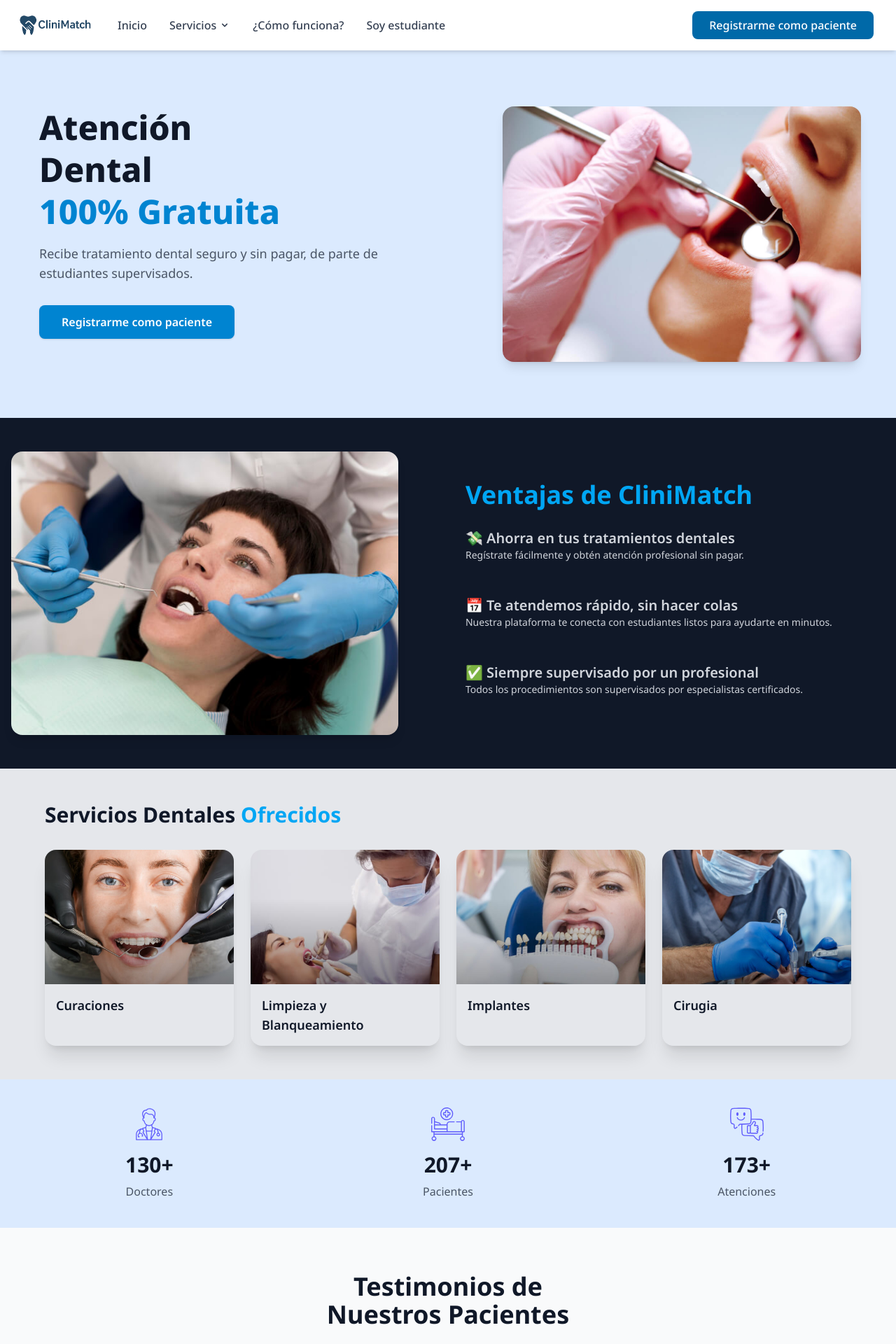
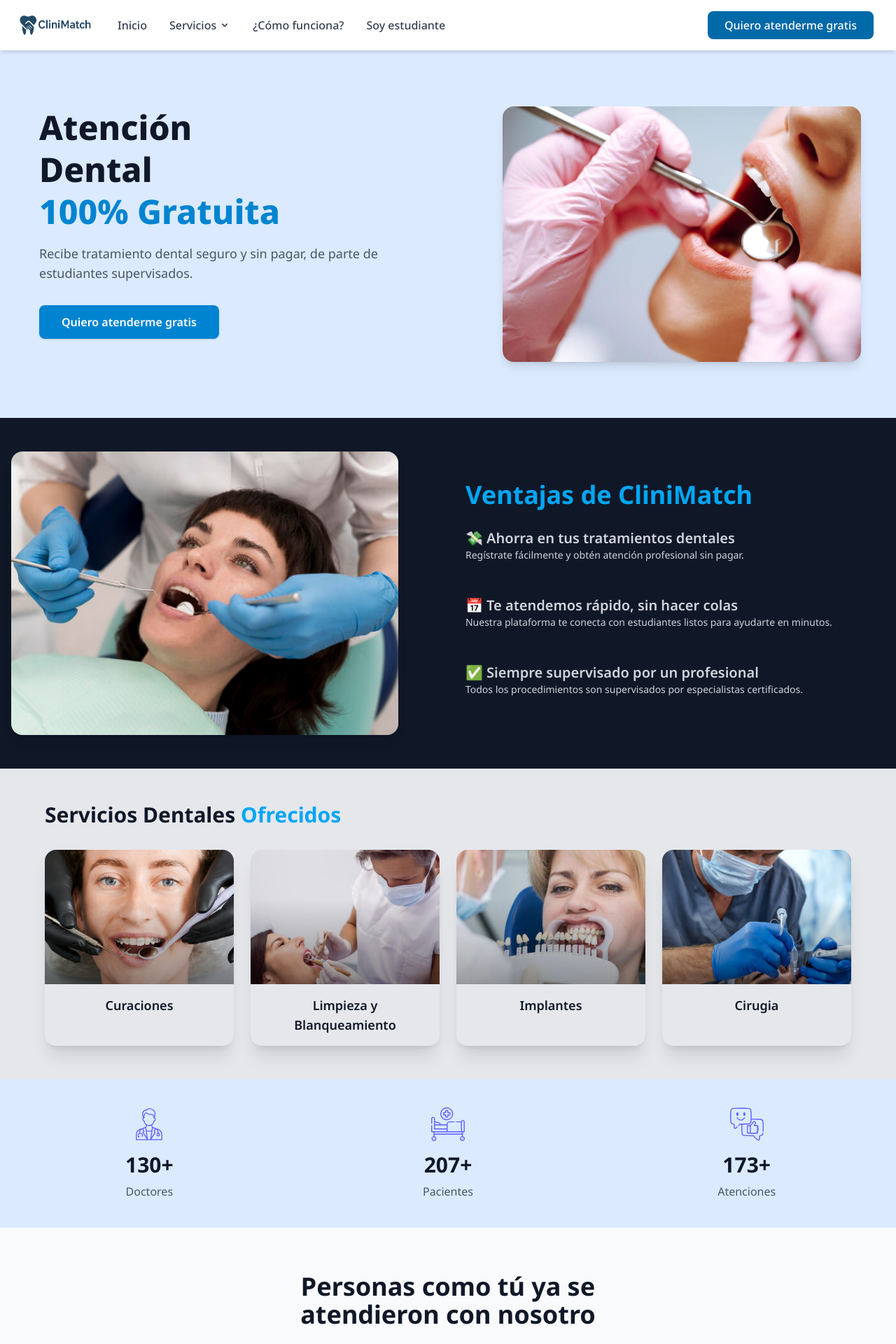
Before and after one commit to CesarArm/clinimatch, an Angular app: page / in a window 1280 px wide. Shown: the top 1920 px of the page at 70% size. Built offline with nearby package versions, Linux system fonts and the light colour scheme.

Commit message:
feat: actualizacion de version

```diff
--- a/src/app/components/header/header.component.html
+++ b/src/app/components/header/header.component.html
@@ -121,7 +121,7 @@
           (click)="openModal()"
           class="hidden sm:inline-flex items-center px-6 py-2 bg-sky-700 text-white font-medium rounded-lg hover:bg-sky-600 transition-colors duration-200 cursor-pointer"
         >
-          Registrarme como paciente
+          Quiero atenderme gratis
         </button>
 
         <!-- Botón menú móvil -->
--- a/src/app/pages/home/home.component.html
+++ b/src/app/pages/home/home.component.html
@@ -22,7 +22,7 @@
             (click)="openModal()"
             class="px-8 py-3 bg-sky-600 text-white rounded-lg font-semibold shadow hover:bg-sky-500 transition cursor-pointer"
           >
-            Registrarme como paciente
+            Quiero atenderme gratis
           </button>
         </div>
       </div>
@@ -124,7 +124,7 @@
             class="w-full h-48 object-cover"
           />
         </a>
-        <div class="p-4">
+        <div class="p-4 text-center">
           <a
             routerLink="/curaciones"
             class="text-lg font-semibold text-gray-900 hover:text-sky-600 cursor-pointer"
@@ -144,7 +144,7 @@
             class="w-full h-48 object-cover"
           />
         </a>
-        <div class="p-4">
+        <div class="p-4 text-center">
           <a
             routerLink="/blanqueamiento"
             class="text-lg font-semibold text-gray-900 hover:text-sky-600 cursor-pointer"
@@ -164,7 +164,7 @@
             class="w-full h-48 object-cover"
           />
         </a>
-        <div class="p-4">
+        <div class="p-4 text-center">
           <a
             routerLink="/implantes"
             class="text-lg font-semibold text-gray-900 hover:text-sky-600 cursor-pointer"
@@ -184,7 +184,7 @@
             class="w-full h-48 object-cover"
           />
         </a>
-        <div class="p-4">
+        <div class="p-4 text-center">
           <a
             routerLink="/cirugia"
             class="text-lg font-semibold text-gray-900 hover:text-sky-600 cursor-pointer"
@@ -255,8 +255,8 @@
     <!-- Título -->
     <div class="mb-10 text-center">
       <h2 class="text-3xl md:text-4xl font-bold text-gray-900 mt-2">
-        Testimonios de <br />
-        Nuestros Pacientes
+        Personas como tú ya se <br />
+        atendieron con nosotro
       </h2>
     </div>
     <!-- Testimonios -->
@@ -370,7 +370,7 @@
         (click)="openModal()"
         class="inline-block px-8 py-3 bg-sky-600 text-white rounded-lg font-semibold shadow hover:bg-sky-500 transition cursor-pointer"
       >
-        Registrarme como paciente
+        Quiero atenderme gratis
       </button>
     </div>
   </div>
```
